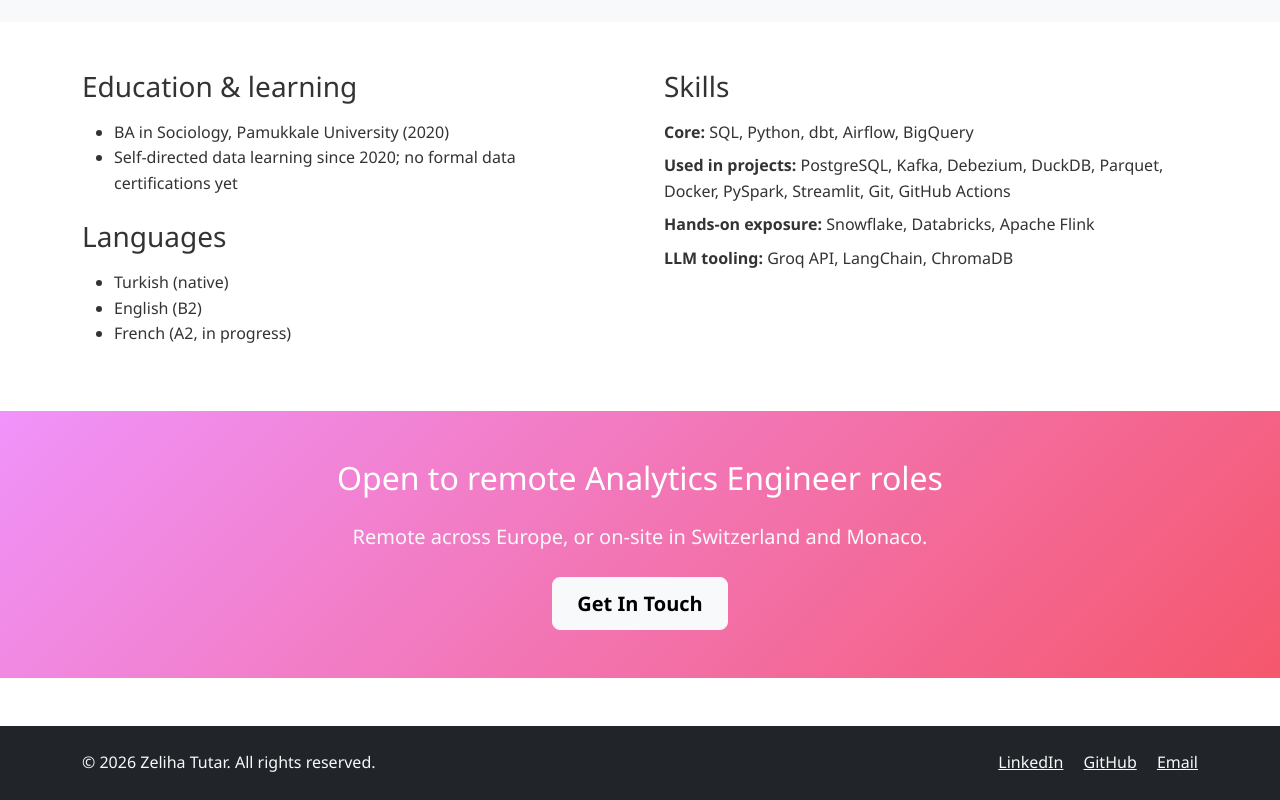
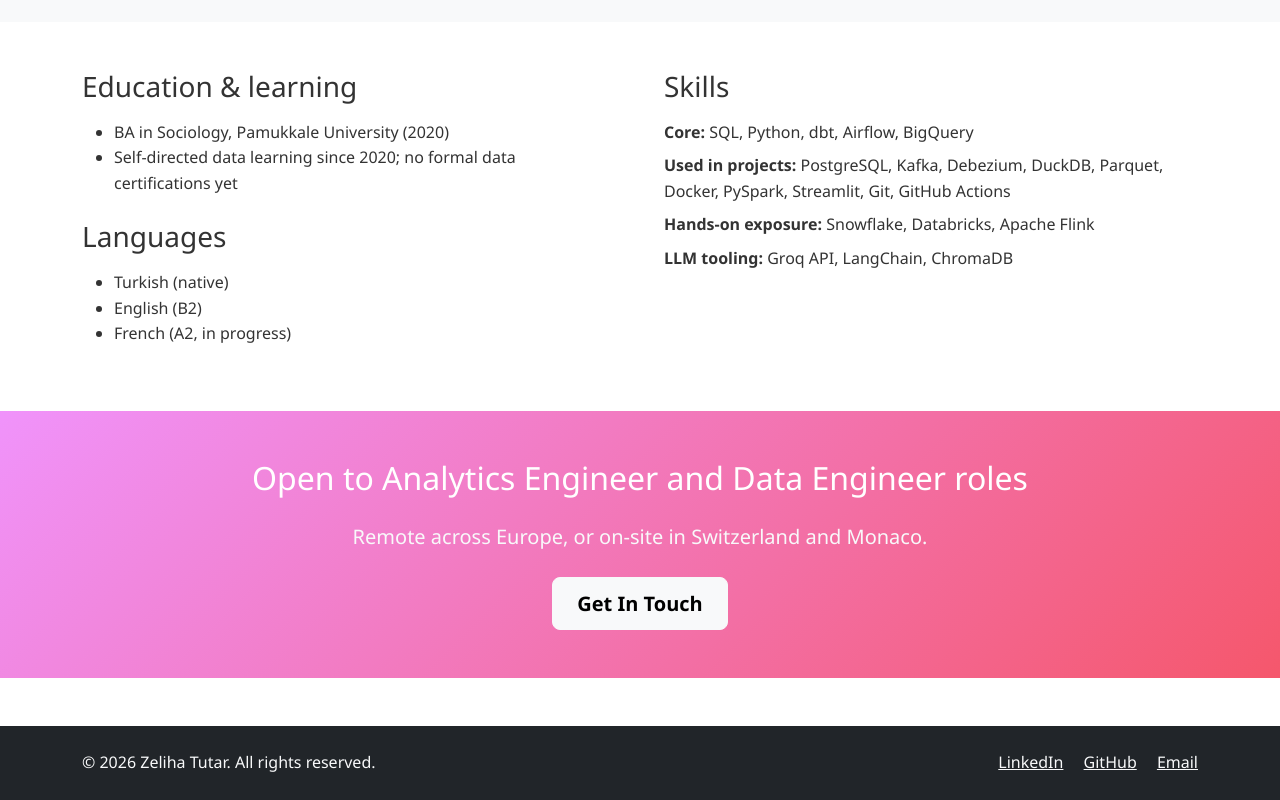
Before and after one commit to tutarzeliha-ctrl/tutarzeliha-ctrl.github.io, a plain HTML site: page about.html in a window 1280 px wide. Shown: the part 1267-2067 px from the top of the page. Drawn offline with nearby package versions, Linux system fonts and the light colour scheme.

Commit message:
Align target roles and locations

```diff
--- a/about.html
+++ b/about.html
@@ -116,7 +116,7 @@
 
     <section class="py-5 bg-gradient-secondary">
         <div class="container-lg text-center">
-            <h2 class="h2 text-white mb-4">Open to remote Analytics Engineer roles</h2>
+            <h2 class="h2 text-white mb-4">Open to Analytics Engineer and Data Engineer roles</h2>
             <p class="lead text-light mb-4">Remote across Europe, or on-site in Switzerland and Monaco.</p>
             <a href="contact.html" class="btn btn-light btn-lg">Get In Touch</a>
         </div>
```
